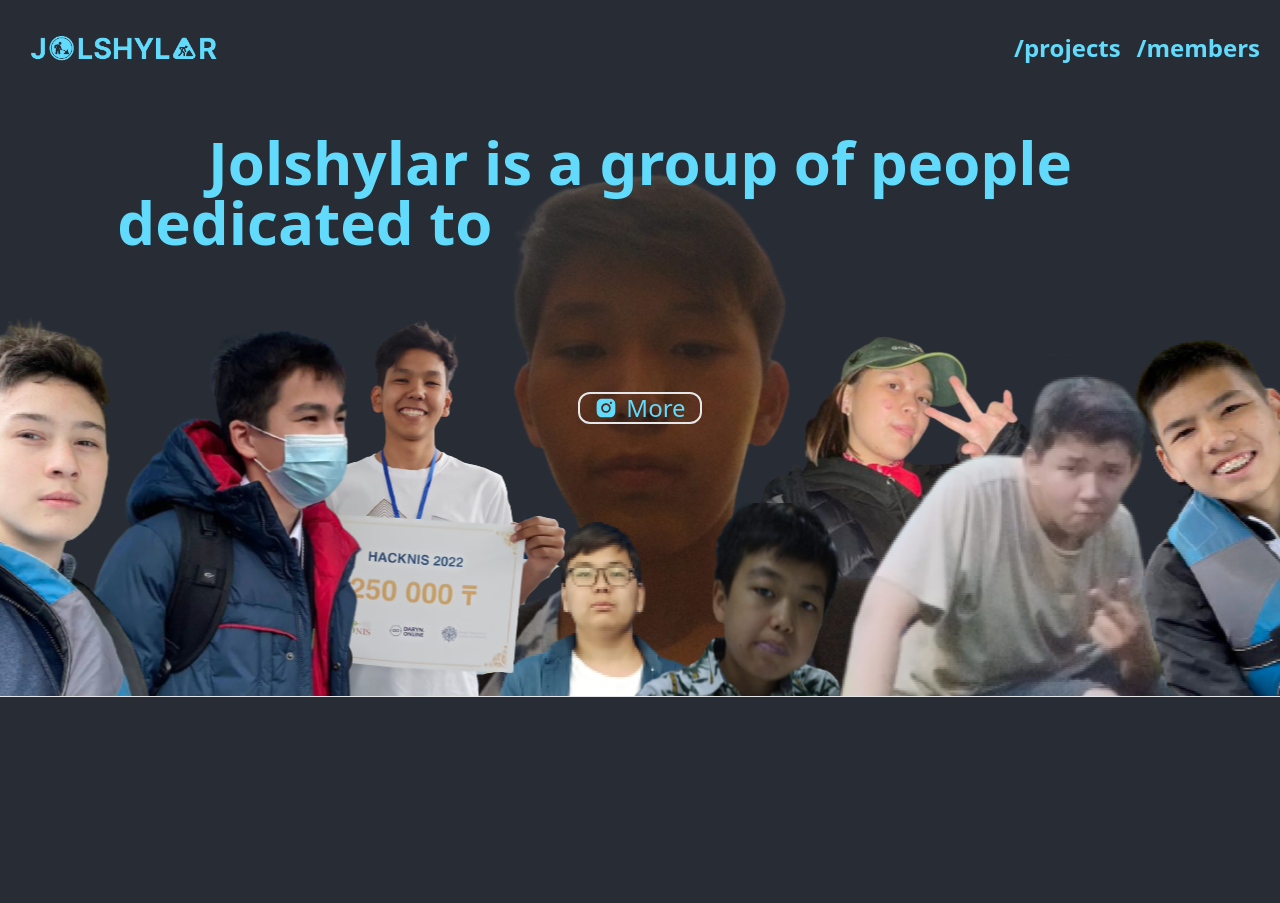
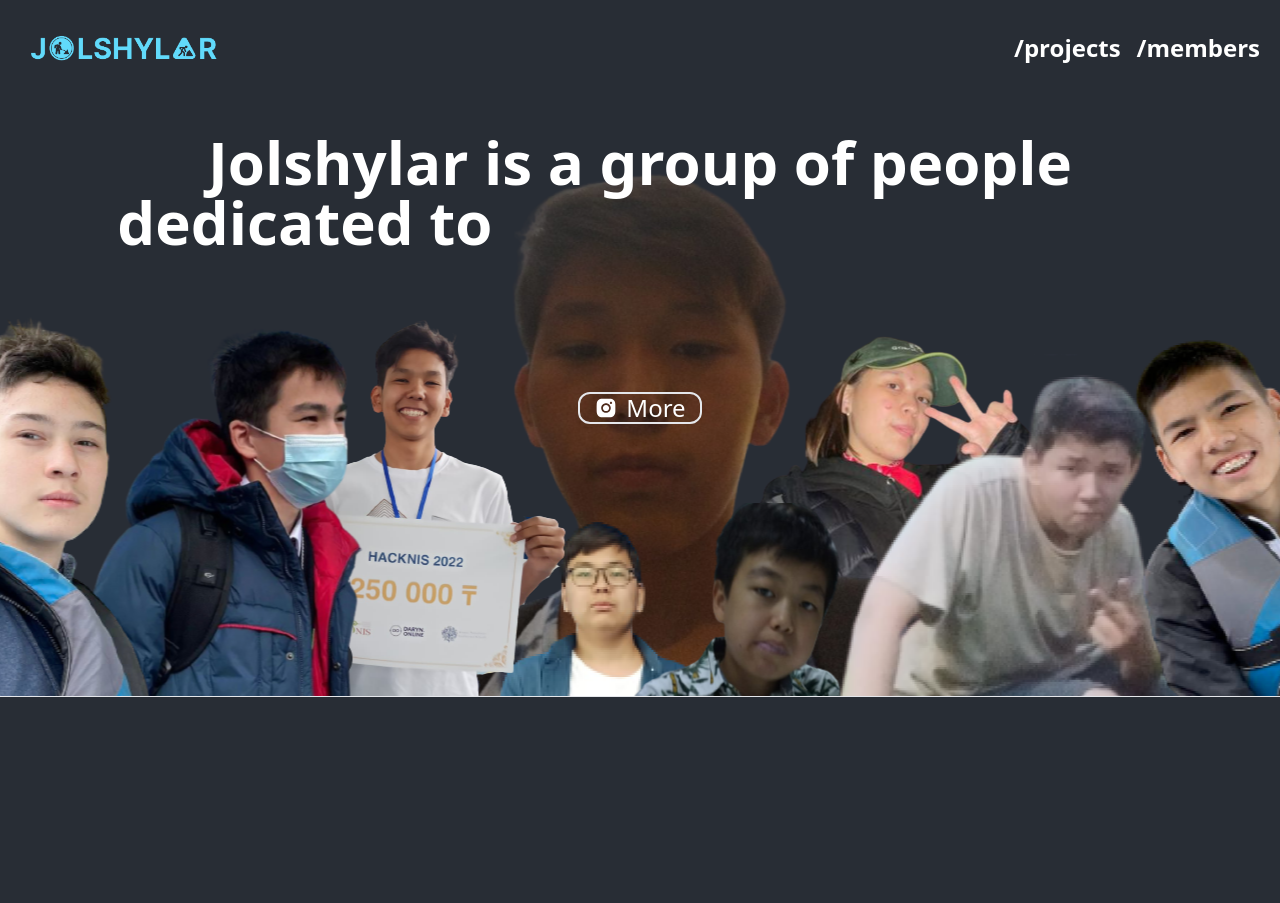
Before and after one commit to jolshylar/jolshylar, a Next.js app: page / in a window 1280 px wide. Shown: the top 903 px of the page. Built offline with nearby package versions, Linux system fonts and the light colour scheme.

Commit message:
feat(styles): improve global styles

```diff
--- a/src/styles/globals.css
+++ b/src/styles/globals.css
@@ -5,18 +5,12 @@
 @layer base {
   html,
   body {
-    @apply p-0 m-0 text-primary bg-bg;
+    @apply p-0 m-0 text-white bg-bg;
   }
   h1 {
     @apply mx-auto text-center text-3xl sm:text-5xl font-bold py-4 max-w-[720px];
   }
-  li {
-    @apply bg-[#fffa] rounded-full;
-  }
-  li > a {
-    @apply flex flex-row justify-center items-center gap-2 p-4;
-  }
   a > button {
-    @apply border-2 rounded-xl w-[124px] h-8 flex items-center justify-center gap-2 hover:bg-primary hover:text-bg hover:duration-500;
+    @apply border-2 rounded-xl w-[124px] h-8 flex items-center justify-center gap-2 hover:bg-white hover:text-bg hover:duration-500;
   }
 }
```
